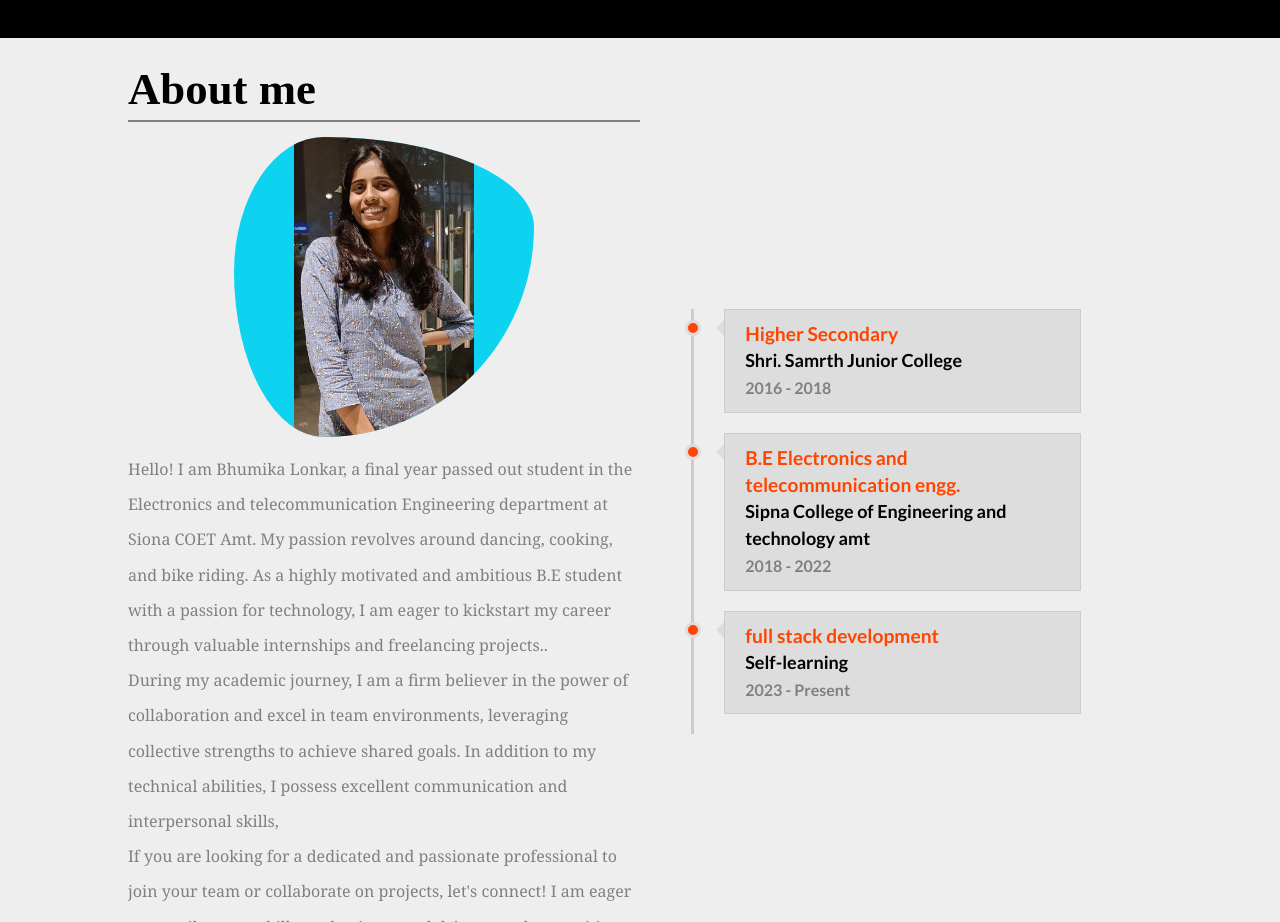
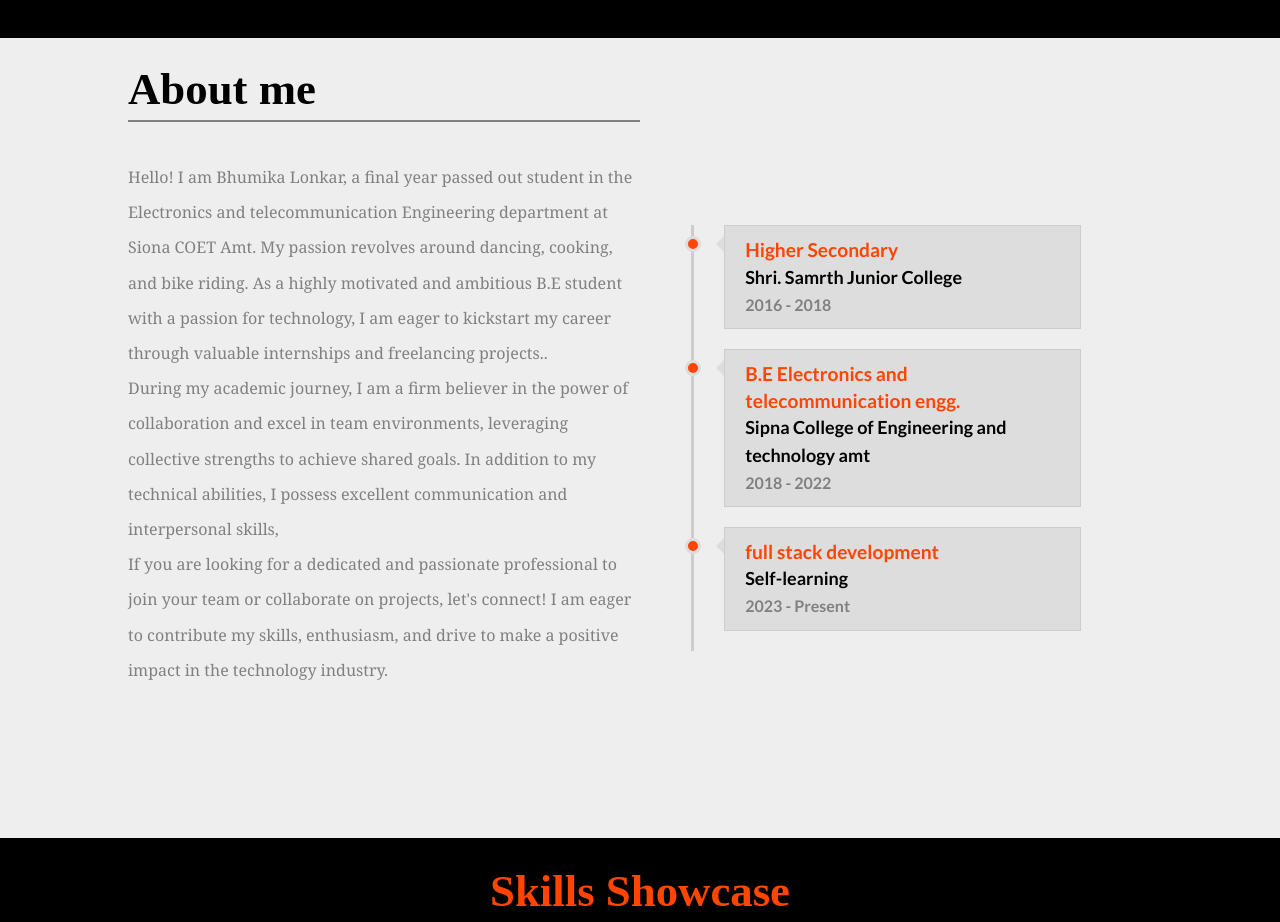
Before and after one commit to Bhumika26-gif/TAIRP, a plain HTML site: page personalportfolio/p.html in a window 1280 px wide. Shown: the part 800-1722 px from the top of the page. Drawn offline with Linux system fonts and the light colour scheme.

Commit message:
Update p.html

```diff
--- a/personalportfolio/p.html
+++ b/personalportfolio/p.html
@@ -53,11 +53,7 @@
     <section id="About" class="about">
         <div class="about-content">
             <h2 class="about-title">About me</h2>
-            <div class="about-img-section">
-                <div class="about-img">
-                    <img class="about-img-pic" src="my2.jpg" alt="" />
-                </div>
-            </div>
+            <br><br>
             <p class="about-para">
                 Hello! I am Bhumika Lonkar, a final year passed out student in the Electronics
                 and telecommunication Engineering department at Siona COET Amt. My passion revolves around dancing, cooking, and bike riding. As a highly motivated
```
